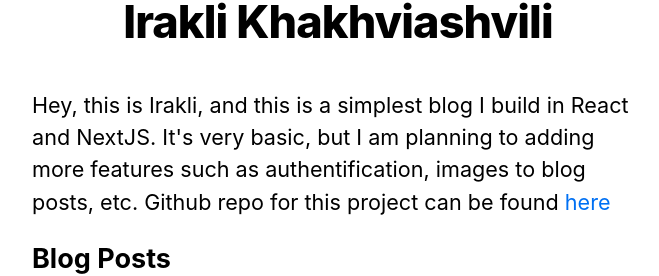
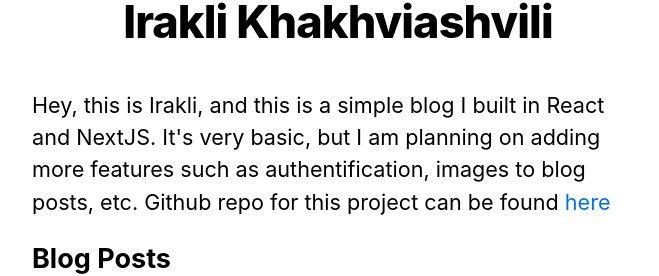
Before and after one commit to irakligeek/nextjs-blog, a Next.js app: page / in a window 1280 px wide. Shown: the part 221-497 px from the top of the page, without its empty margins (302-961 px from the left). Built offline with nearby package versions, Linux system fonts and the light colour scheme; no server answers; the database is empty.

Commit message:
Update text

```diff
--- a/pages/index.js
+++ b/pages/index.js
@@ -23,8 +23,8 @@ export default function Home({ posts }) {
 
       <section className={utilStyles.headingMd}>
         <p>
-          Hey, this is Irakli, and this is a simplest blog I build in React and NextJS. It's very basic,
-          but I am planning to adding more features such as authentification, images to blog posts, etc.
+          Hey, this is Irakli, and this is a simple blog I built in React and NextJS. It's very basic,
+          but I am planning on adding more features such as authentification, images to blog posts, etc.
           Github repo for this project can be
           found <a href="https://github.com/irakligeek/nextjs-blog" target="_blank">here</a>
         </p>
```
